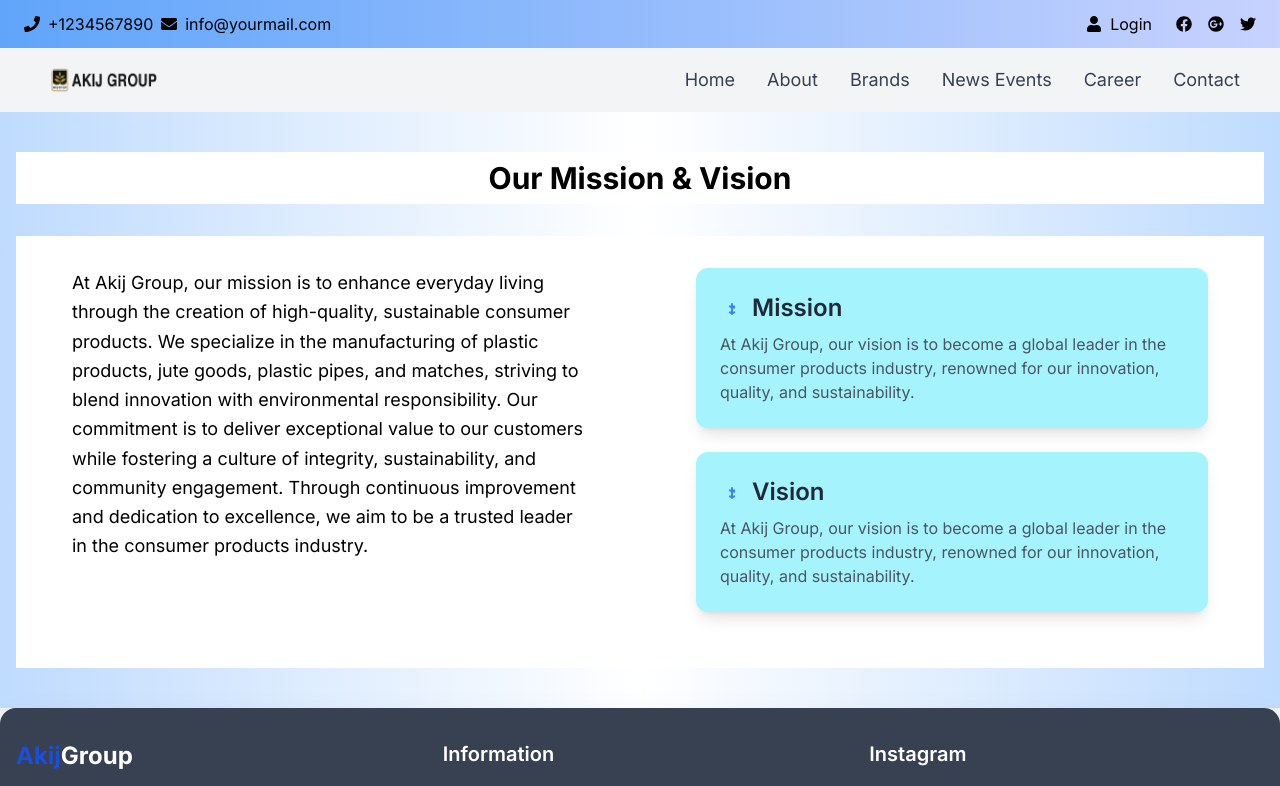
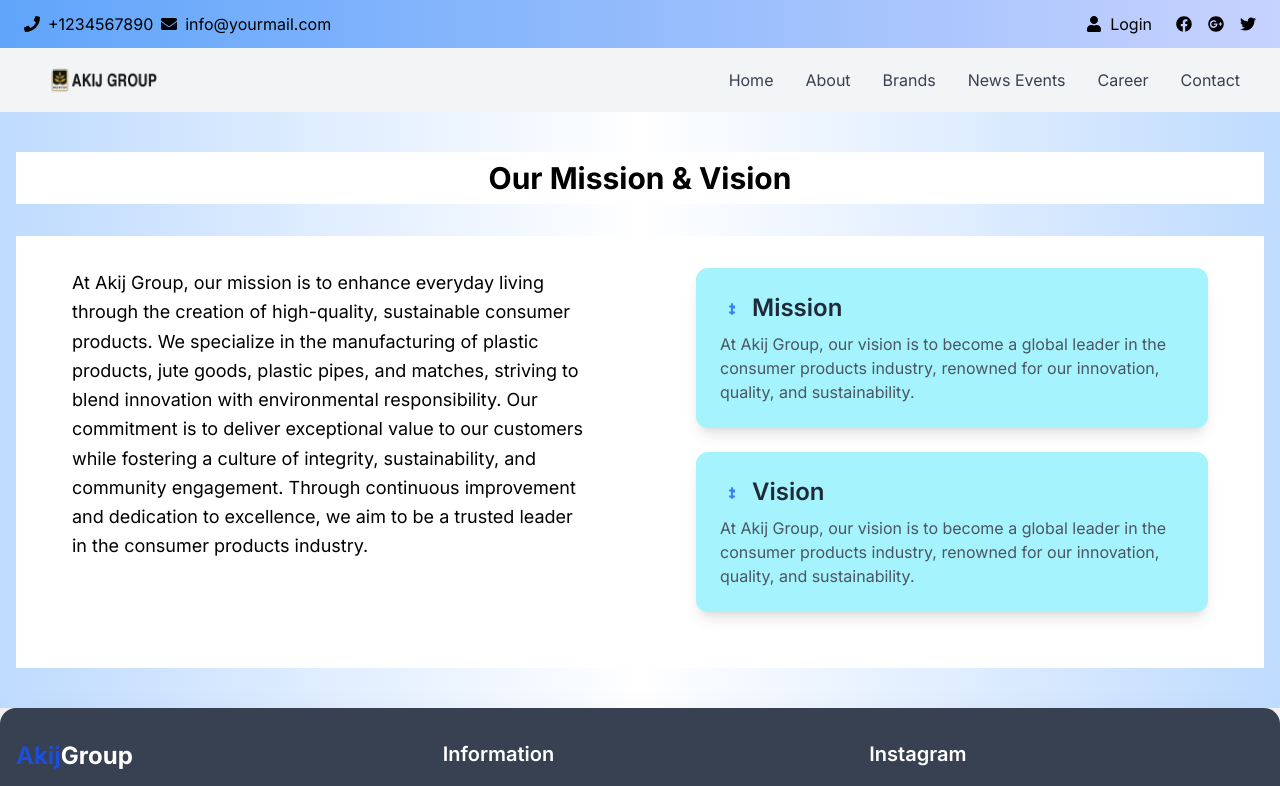
Before and after one commit to abirahmad/akijgroupco, a Next.js app: page /about in a window 1280 px wide. Shown: the top 786 px of the page. Built offline with nearby package versions, Linux system fonts and the light colour scheme; grey boxes are pictures that could not be loaded.

Commit message:
update headers

```diff
--- a/src/components/layouts/Header.jsx
+++ b/src/components/layouts/Header.jsx
@@ -19,7 +19,7 @@
   };
 
   return (
-    <>
+    <div className="sticky top-0 z-50">
       {" "}
       <div className="hidden sm:flex justify-between items-center py-3 px-6 bg-gradient-to-r from-blue-400 to-indigo-200 text-grey-400 shadow-md">
         <div className="flex space-x-2">
@@ -78,37 +78,37 @@
             <div className="hidden md:flex md:items-center md:space-x-4">
               <Link
                 href="/home"
-                className="text-lg page-scroll text-gray-700 hover:text-white hover:bg-gradient-to-r from-blue-400 to-indigo-200 px-2 py-2 rounded-lg"
+                className=" page-scroll text-gray-700 hover:text-white hover:bg-gradient-to-r from-blue-400 to-indigo-200 px-2 py-2 rounded-lg"
               >
                 Home
               </Link>
               <Link
                 href="/about"
-                className="text-lg page-scroll text-gray-700 hover:text-white hover:bg-gradient-to-r from-blue-400 to-indigo-200 px-2 py-2 rounded-lg"
+                className=" page-scroll text-gray-700 hover:text-white hover:bg-gradient-to-r from-blue-400 to-indigo-200 px-2 py-2 rounded-lg"
               >
                 About
               </Link>
               <Link
                 href="/brands"
-                className="text-lg page-scroll text-gray-700 hover:text-white hover:bg-gradient-to-r from-blue-400 to-indigo-200 px-2 py-2 rounded-lg"
+                className=" page-scroll text-gray-700 hover:text-white hover:bg-gradient-to-r from-blue-400 to-indigo-200 px-2 py-2 rounded-lg"
               >
                 Brands
               </Link>
               <Link
                 href="/news-events"
-                className="text-lg page-scroll text-gray-700 hover:text-white hover:bg-gradient-to-r from-blue-400 to-indigo-200 px-2 py-2 rounded-lg"
+                className=" page-scroll text-gray-700 hover:text-white hover:bg-gradient-to-r from-blue-400 to-indigo-200 px-2 py-2 rounded-lg"
               >
                 News Events
               </Link>
               <Link
                 href="/career"
-                className="text-lg page-scroll text-gray-700 hover:text-white hover:bg-gradient-to-r from-blue-400 to-indigo-200 px-2 py-2 rounded-lg"
+                className=" page-scroll text-gray-700 hover:text-white hover:bg-gradient-to-r from-blue-400 to-indigo-200 px-2 py-2 rounded-lg"
               >
                 Career
               </Link>
               <Link
                 href="/contact"
-                className="text-lg page-scroll text-gray-700 hover:text-white hover:bg-gradient-to-r from-blue-400 to-indigo-200 px-2 py-2 rounded-lg"
+                className=" page-scroll text-gray-700 hover:text-white hover:bg-gradient-to-r from-blue-400 to-indigo-200 px-2 py-2 rounded-lg"
               >
                 Contact
               </Link>
@@ -129,37 +129,37 @@
             <div className="px-2 pt-2 pb-3 space-y-1 sm:px-3">
             <Link
                 href="/home"
-                className="block text-lg"
+                className="block "
               >
                 Home
               </Link>
               <Link
                 href="/about"
-                className="block text-lg"
+                className="block "
               >
                 About
               </Link>
               <Link
                 href="/brands"
-                className="block text-lg"
+                className="block "
               >
                 Brands
               </Link>
               <Link
                 href="/news-events"
-                className="block text-lg"
+                className="block "
               >
                 News Events
               </Link>
               <Link
                 href="/career"
-                className="block text-lg"
+                className="block "
               >
                 Career
               </Link>
               <Link
                 href="/contact"
-                className="block text-lg"
+                className="block "
               >
                 Contact
               </Link>
@@ -167,7 +167,7 @@
           </div>
         )}
       </nav>
-    </>
+    </div>
   );
 };
 
```
